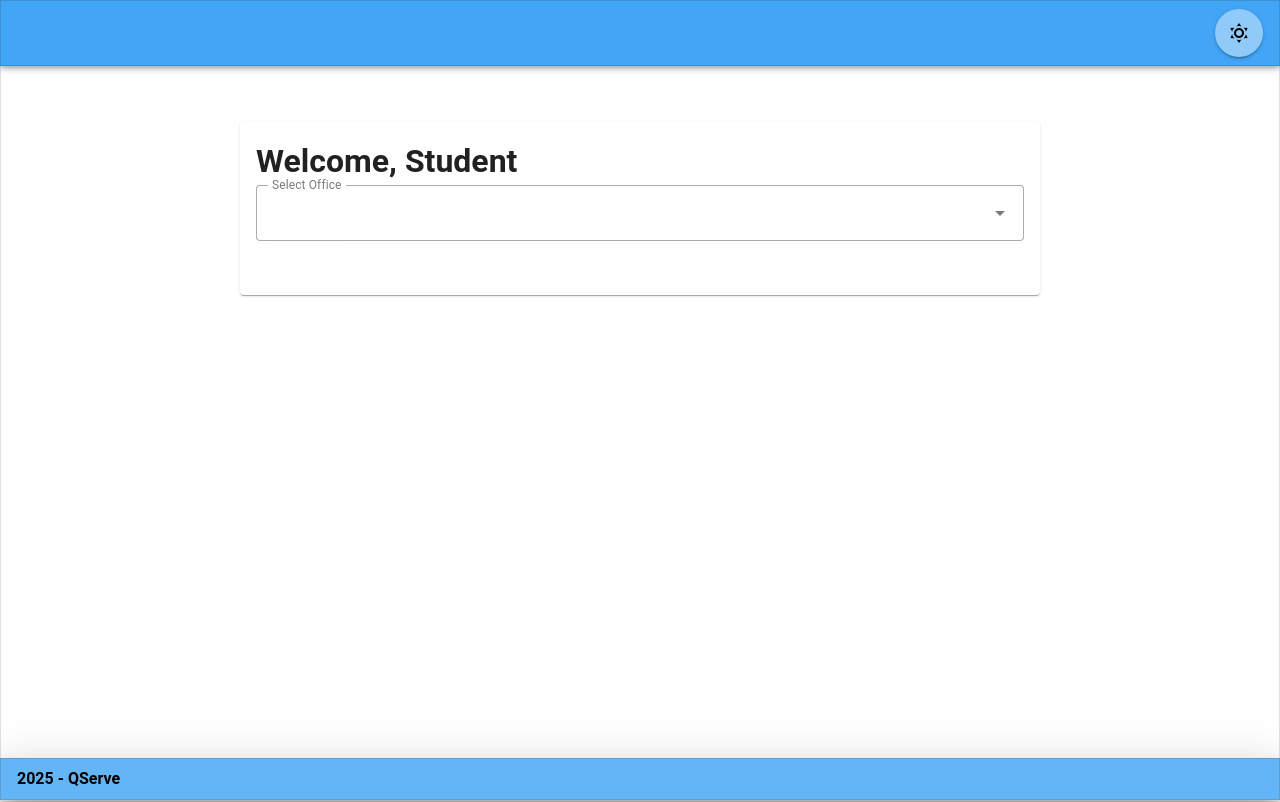
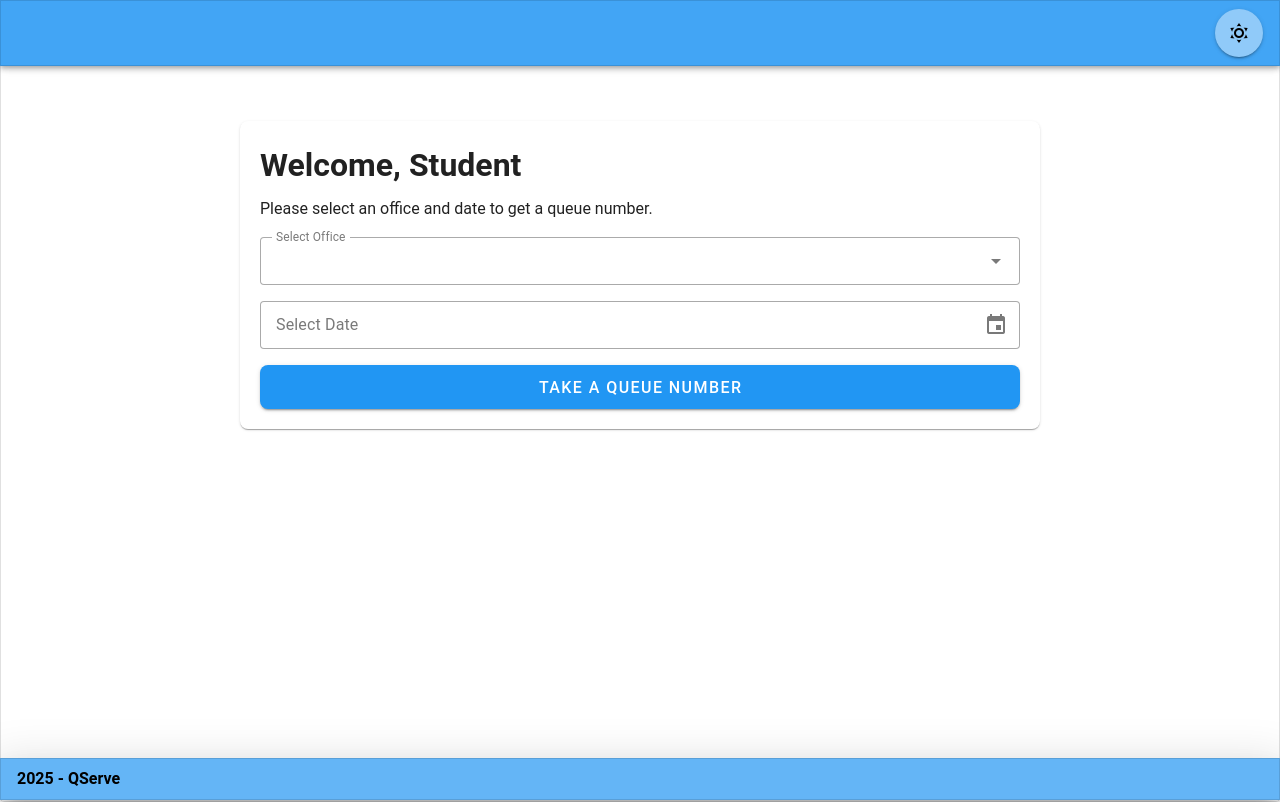
Before and after one commit to AngelmaeEmeterio/smartqueue, a Vue app: page /dashboard in a window 1280 px wide. Built offline with nearby package versions, Linux system fonts and the light colour scheme.

Commit message:
feat/finishing-DashboardView

```diff
--- a/src/views/dashboard/DashboardView.vue
+++ b/src/views/dashboard/DashboardView.vue
@@ -1,18 +1,100 @@
 <script setup>
-import { ref } from 'vue'
+import { ref, computed } from 'vue'
 import AppLayout from '@/components/layout/AppLayout.vue'
+import { useRouter } from 'vue-router'
+import { useDate } from 'vuetify'
+
+const router = useRouter()
 
 const selectedOffice = ref('')
+const selectedDate = ref('')
+const datePickerVisible = ref(false)
+
 const offices = ['Registrar', 'Admission', 'Cashier']
+
+const formattedDate = computed(() => {
+  if (!selectedDate.value) return ''
+  const date = new Date(selectedDate.value)
+  const mm = String(date.getMonth() + 1).padStart(2, '0')
+  const dd = String(date.getDate()).padStart(2, '0')
+  const yy = String(date.getFullYear()).slice(-2)
+  return `${mm}/${dd}/${yy}`
+})
+
+const takeQueue = () => {
+  if (selectedOffice.value && selectedDate.value) {
+    const prefix = selectedOffice.value[0].toUpperCase()
+    const randomCurrent = Math.floor(Math.random() * 30) + 1
+    const myNum = randomCurrent + 1
+
+    const currentServing = `${prefix}-${randomCurrent}`
+    const lastCalled = `${prefix}-${randomCurrent - 1}`
+    const queueNumber = `${prefix}-${myNum}`
+
+    router.push({
+      name: 'QueueStatus',
+      query: {
+        office: selectedOffice.value,
+        date: formattedDate.value,
+        queue: queueNumber,
+        current: currentServing,
+        last: lastCalled,
+      }
+    })
+  } else {
+    alert('Please select an office and date.')
+  }
+}
 </script>
 
 <template>
   <AppLayout>
     <template #content>
       <v-container class="pa-4">
-        <v-card class="mx-auto mt-6 pa-4" max-width="800">
-          <h1 class="font-weight-bold">Welcome, Student</h1>
-          <v-select v-model="selectedOffice" :items="offices" label="Select Office" variant="outlined" class="mb-4"/>
+        <v-card width="100%" max-width="800" class="pa-5 mx-auto mt-6 rounded-lg elevation-1">
+          <h1 class="font-weight-bold mb-2">Welcome, Student</h1>
+          <p class="text-subtitle-5 mb-4">Please select an office and date to get a queue number.</p>
+
+          <v-form>
+            <v-select
+              v-model="selectedOffice"
+              :items="offices"
+              label="Select Office"
+              variant="outlined"
+              density="comfortable"
+              hide-details
+              class="rounded-lg mb-4"
+              placeholder="Choose an office"
+            />
+
+            <!-- Date Picker Text Field with Icon -->
+            <v-text-field
+              v-model="formattedDate"
+              label="Select Date"
+              readonly
+              variant="outlined"
+              density="comfortable"
+              hide-details
+              class="rounded-lg mb-4"
+              @click="datePickerVisible = true"
+            >
+              <template #append-inner>
+                <v-icon @click="datePickerVisible = true" class="cursor-pointer">mdi-calendar</v-icon>
+              </template>
+            </v-text-field>
+
+            <v-dialog v-model="datePickerVisible" width="auto">
+              <v-date-picker
+                v-model="selectedDate"
+                @update:model-value="datePickerVisible = false"
+                title="Pick a date"
+              />
+            </v-dialog>
+
+            <v-btn color="blue" class="rounded-lg" size="large" block @click="takeQueue">
+              Take a Queue Number
+            </v-btn>
+          </v-form>
         </v-card>
       </v-container>
     </template>
```
